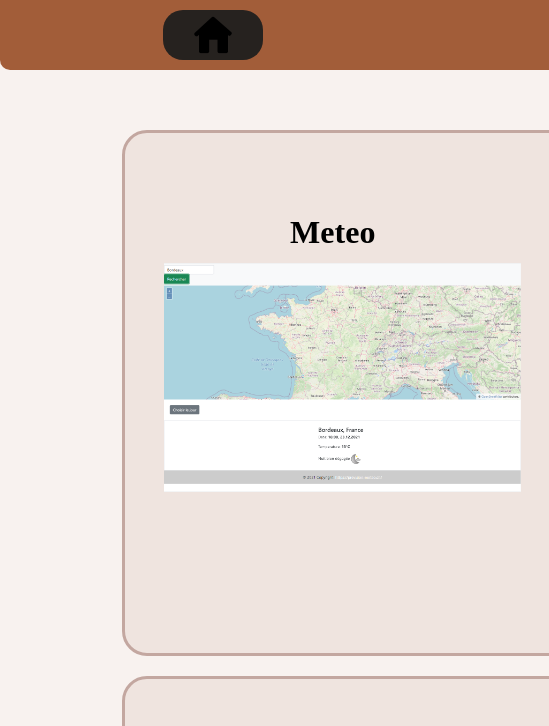
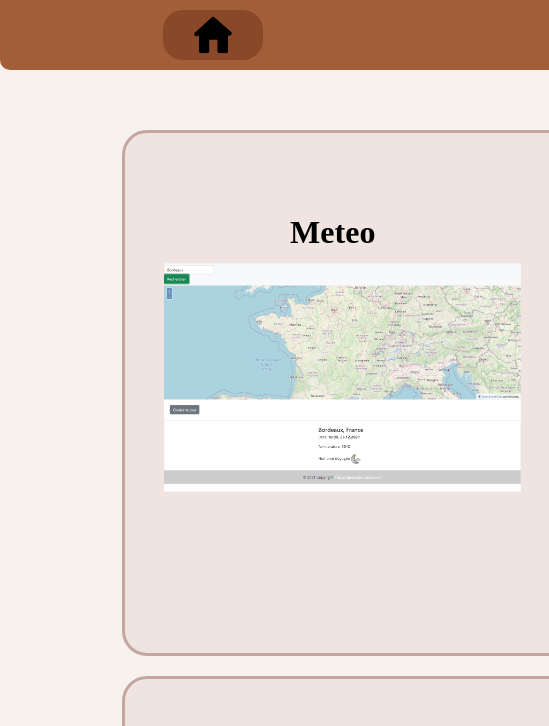
Before and after one commit to Swwitcher/my-website, a plain HTML site: page accueil.html in a window 1280 px wide. In both pictures the pointer is over the element 213 px from the left and 35 px from the top of the page. Shown: the top 726 px of the page, 0-549 px from the left. Drawn offline with Linux system fonts and the light colour scheme.

Commit message:
modif style theme

```diff
--- a/style.css
+++ b/style.css
@@ -39,7 +39,7 @@ body {
 }
 
 .bouton:hover {
-    background-color: #26221f;
+    background-color: #894928;
 }
 
 .container {
```
